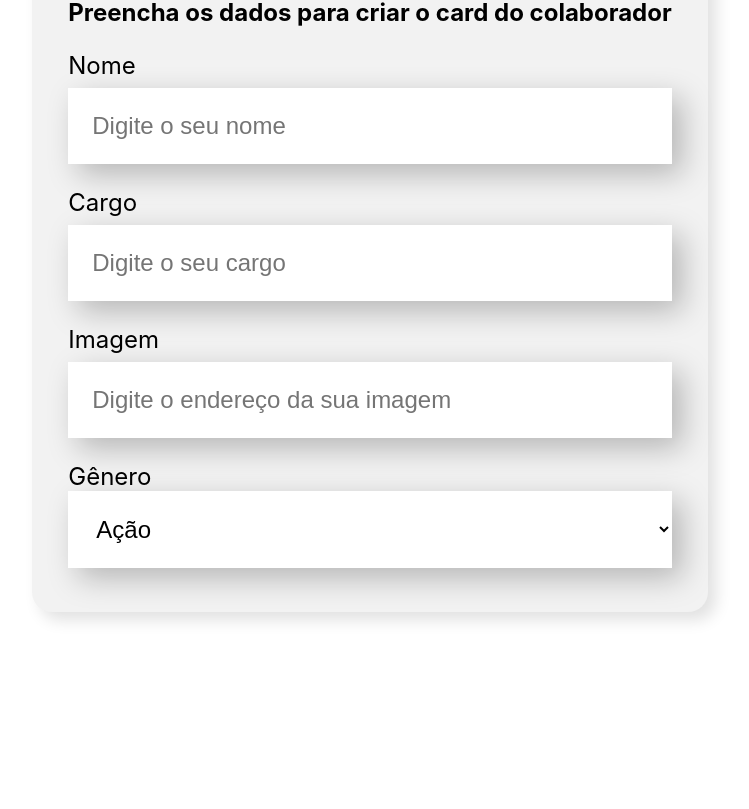
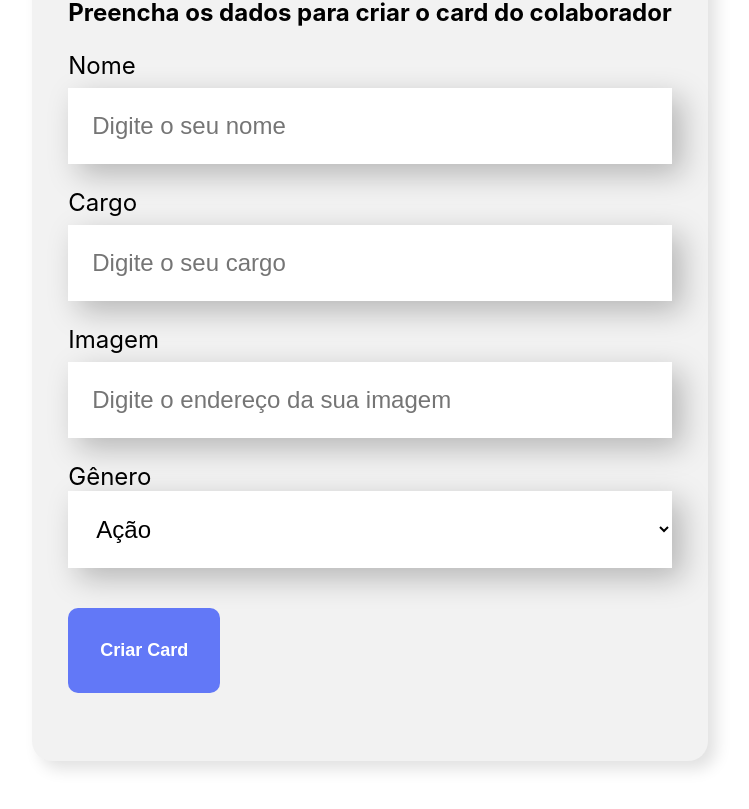
Before and after one commit to Enric0Mz/book-yourshelf, a JavaScript app: page / in a window 1280 px wide. Shown: the part 995-1804 px from the top of the page, without its empty margins (270-1019 px from the left). Before the commit the page ends 1687 px from the top, so only its background shows below. Built offline with nearby package versions, Linux system fonts and the light colour scheme; the HTML template or start-up script is replaced by a standard one.

Commit message:
feat: add `Button` component and `onSave` state for `Form`

```diff
--- /dev/null
+++ b/src/components/Button/Button.css
@@ -0,0 +1,15 @@
+.btn {
+    background-color: #6278f7;
+    border-radius: 10px;
+    font-weight: 700;
+    font-size: 18px;
+    padding: 32px;
+    border: none;
+    cursor: pointer;
+    color: #fff;
+    margin: 32px 0;
+}
+
+.btn:hover {
+    color: #95ffd4
+}
--- /dev/null
+++ b/src/components/Button/index.js
@@ -0,0 +1,13 @@
+import "./Button.css"
+
+const Button = (props) => {
+    return(
+        <div>
+            <button className="btn">
+                {props.children}
+            </button>
+        </div>
+    )
+}
+
+export default Button
--- a/src/components/DropDown/index.js
+++ b/src/components/DropDown/index.js
@@ -5,7 +5,7 @@ const DropDown = (props) => {
     return (
         <div className="drop-down">
             <label>{props.label}</label>
-            <select>
+            <select required={props.mandatory}>
                     {props.items.map(item => <option key={item}>{item}</option>)}
             </select>
         </div>
--- a/src/components/Form/index.js
+++ b/src/components/Form/index.js
@@ -1,17 +1,30 @@
 import TextField from "../TextField"
 import "./Form.css"
 import DropDown from "../DropDown"
+import Button from "../Button"
+
+
+
 
 const Form = () => {
     const genre = ["Ação", "Ficção", "Desenvolvimento Pessoal", "Romance", "Comédia", "Aventura"]
+
+    const onSave = (event) => {
+        event.preventDefault()
+        console.log("O form foi submetido")
+    }
+
     return (
         <section className="forms">
-            <form>
+            <form onSubmit={onSave}>
                 <h2>Preencha os dados para criar o card do colaborador</h2>
-                <TextField label="Nome" placeholder="Digite o seu nome" />
-                <TextField label="Cargo" placeholder="Digite o seu cargo" />
+                <TextField mandatory={true} label="Nome" placeholder="Digite o seu nome" />
+                <TextField mandatory={true} label="Cargo" placeholder="Digite o seu cargo" />
                 <TextField label="Imagem" placeholder="Digite o endereço da sua imagem" />
-                <DropDown label="Gênero" items={genre}/>
+                <DropDown mandatory={true} label="Gênero" items={genre}/>
+                <Button>
+                    Criar Card
+                </Button>
             </form>
         </section>
     )
--- a/src/components/TextField/index.js
+++ b/src/components/TextField/index.js
@@ -4,7 +4,7 @@ const TextField = (props) => {
     return (
         <div className="text-field">
             <label>{props.label}</label>
-            <input placeholder={props.placeholder} />
+            <input required={props.mandatory} placeholder={props.placeholder} />
         </div>
     )
 }
```
